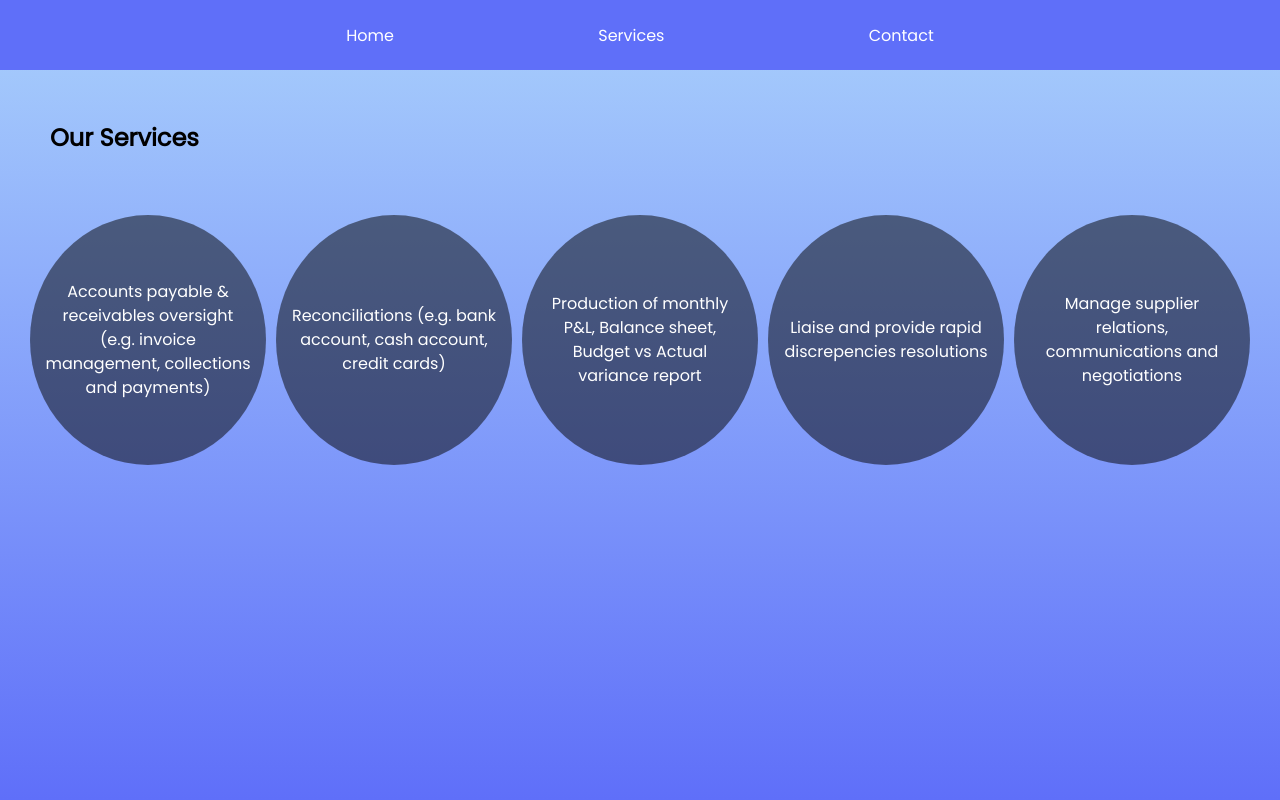
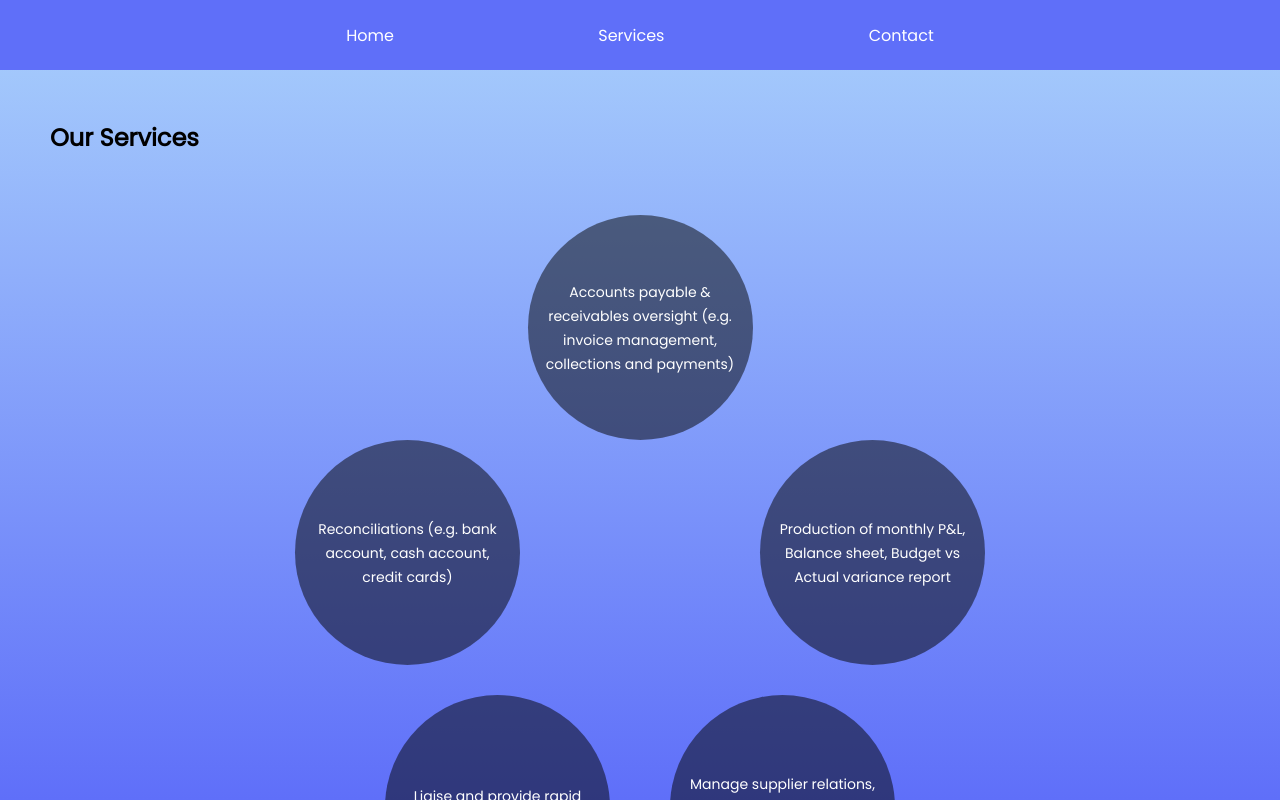
Before and after one commit to h1tran/Consulting, a plain HTML site: page Services.html in a window 1280 px wide. Drawn offline with Linux system fonts and the light colour scheme.

```diff
--- a/Services.html
+++ b/Services.html
@@ -15,11 +15,27 @@
 			<h1 class="service-title">Our Services</h1>
 		</section>
 		<div class="services-container">
-			<div class="circle"><p>Accounts payable & receivables oversight (e.g. invoice management, collections and payments)</p></div>
-			<div class="circle"><p>Reconciliations (e.g. bank account, cash account, credit cards)</p></div>
-			<div class="circle"><p>Production of monthly P&L, Balance sheet, Budget vs Actual variance report</p></div>
-			<div class="circle"><p>Liaise and provide rapid discrepencies resolutions</p></div>
-			<div class="circle"><p>Manage supplier relations, communications and negotiations</p></div>
+			<div class="circle-container-one">
+				<div class="circle">
+					<p>Accounts payable & receivables oversight (e.g. invoice management, collections and payments)</p>
+				</div>
+			</div>
+			<div class="circle-container-two">
+				<div class="circle">
+					<p>Reconciliations (e.g. bank account, cash account, credit cards)</p>
+				</div>
+				<div class="circle">
+					<p>Production of monthly P&L, Balance sheet, Budget vs Actual variance report</p>
+				</div>
+			</div>
+			<div class="circle-container-three">
+				<div class="circle">
+					<p>Liaise and provide rapid discrepencies resolutions</p>
+				</div>
+				<div class="circle">
+					<p>Manage supplier relations, communications and negotiations</p>
+				</div>
+			</div>
 		</div>
 </body>
 
--- a/styles.css
+++ b/styles.css
@@ -68,9 +68,7 @@ button {
 
 .services-container {
   display: flex;
-  flex-direction: row;
-  justify-content: center;
-  gap: 10px;
+  flex-direction: column;
 }
 
 .service-title {
@@ -79,8 +77,8 @@ button {
 }
 
 .circle {
-  height: 250px;
-  width: 250px;
+  height: 225px;
+  width: 225px;
   background-color: rgba(0, 0, 0, 0.5);
   border-radius: 50%;
   padding: 15px 15px;
@@ -93,6 +91,26 @@ button {
 
 .circle > p {
   color: white;
-  font-size: 16px;
+  font-size: 14px;
   line-height: 24px;
 }
+
+.circle-container-one {
+  display: flex;
+  justify-content: center;
+}
+
+.circle-container-two {
+  display: flex;
+  justify-content: center;
+  flex-direction: row;
+  gap: 240px;
+}
+
+.circle-container-three {
+  display: flex;
+  justify-content: center;
+  flex-direction: row;
+  margin-top: 30px;
+  gap: 60px;
+}
```
